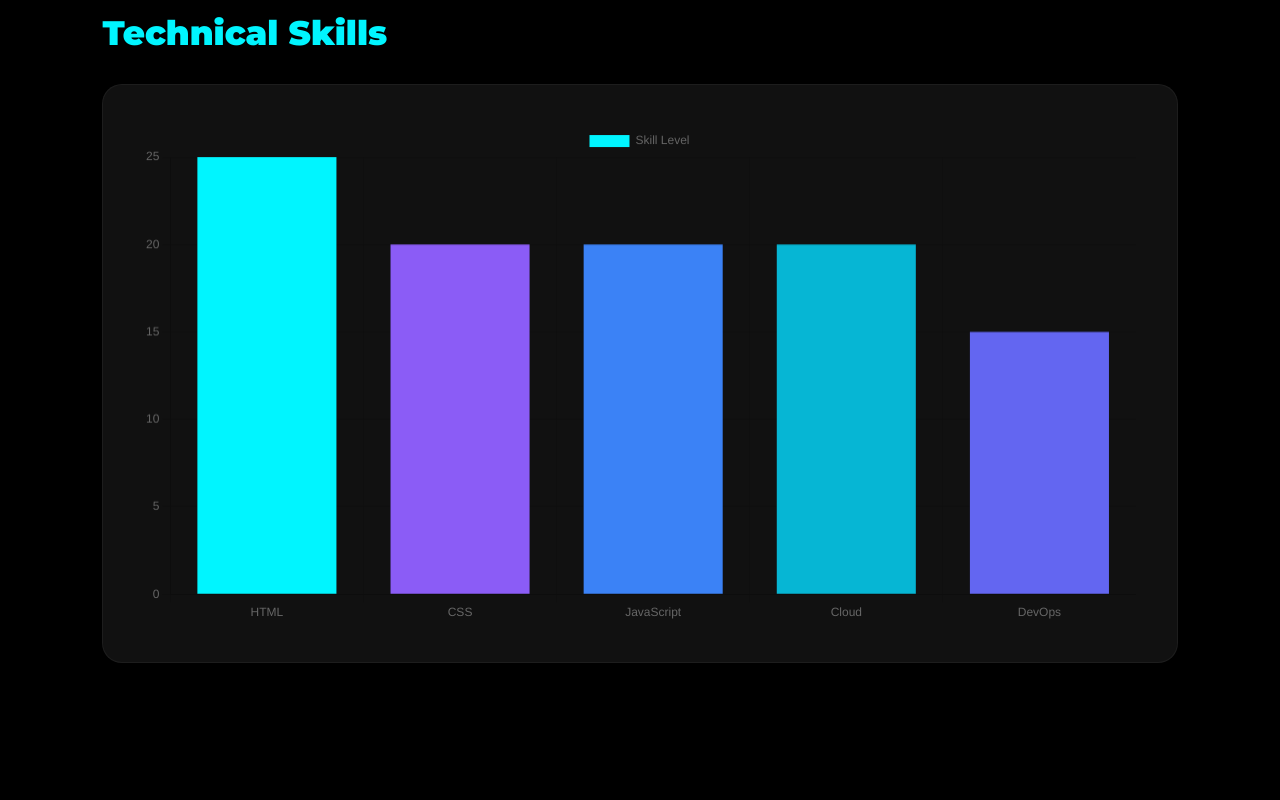
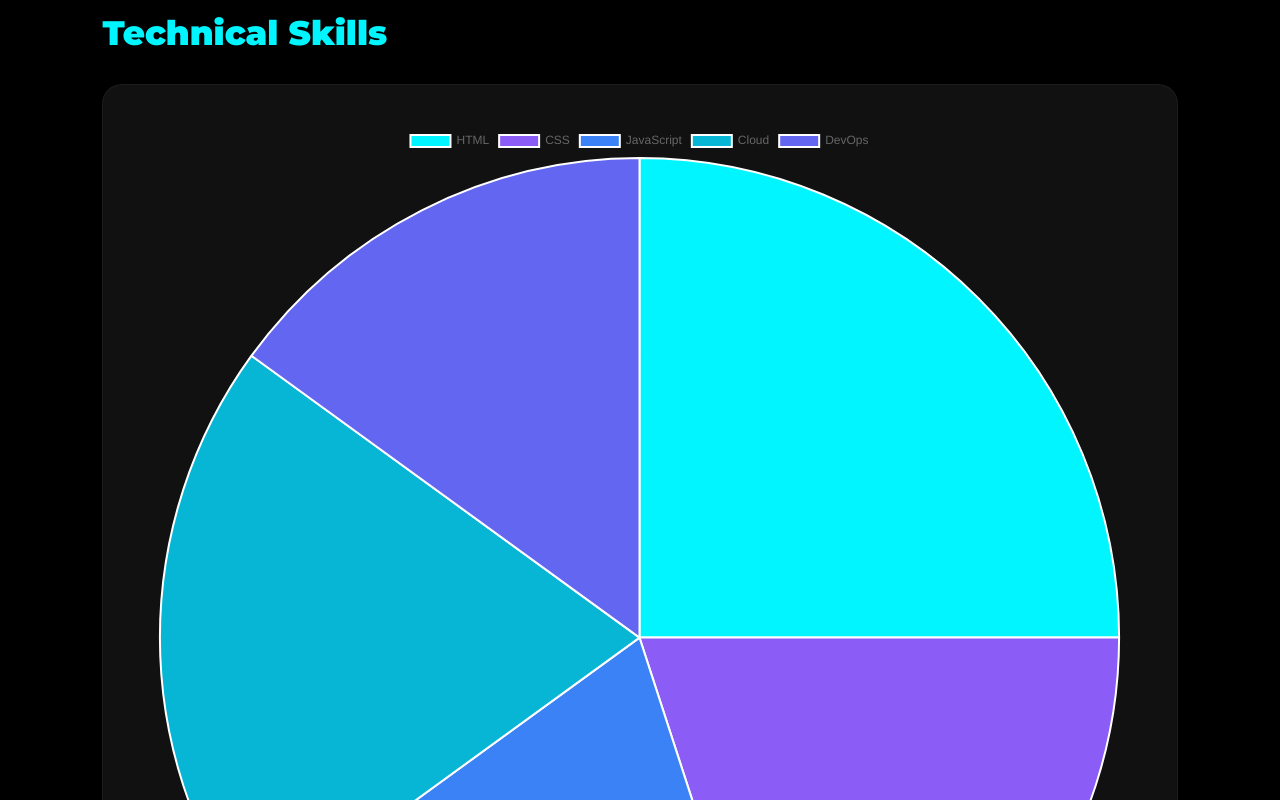
Before and after one commit to Bhuvana3017/portfolio-project, a plain HTML site: page public/index.html in a window 1280 px wide. Shown: the part 1340-2140 px from the top of the page. Drawn offline with nearby package versions, Linux system fonts and the light colour scheme.

Commit message:
Change chart type from bar to pie

```diff
--- a/public/index.html
+++ b/public/index.html
@@ -316,7 +316,7 @@ document.addEventListener("DOMContentLoaded", () => {
     });
 
     new Chart(document.getElementById("skillsChart"), {
-        type: "bar",
+        type: "pie",
         data: {
             labels: ["HTML","CSS","JavaScript","Cloud","DevOps"],
             datasets: [{
```
